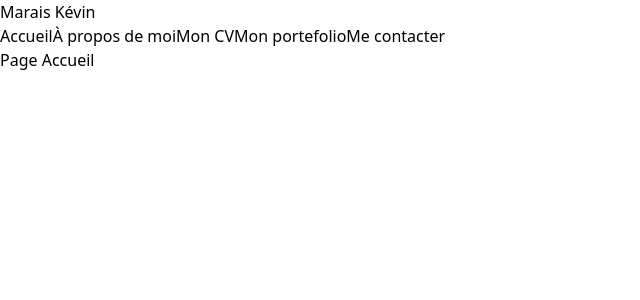
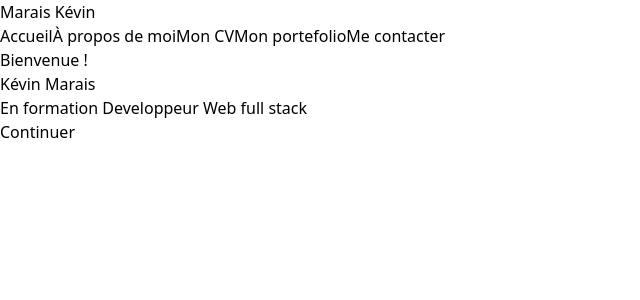
Before and after one commit to KvnMrs/Portfolio-ReactJs, a React (Create React App) app: page / in a window 1280 px wide. Shown: the top 300 px of the page, without its empty margins (0-640 px from the left). Built offline with nearby package versions, Linux system fonts and the light colour scheme.

Commit message:
06 - création squelette page Home

```diff
--- a/src/pages/Home.jsx
+++ b/src/pages/Home.jsx
@@ -1,7 +1,24 @@
 import React from "react";
+import { Link } from "react-router-dom";
 
 const Home = () => {
-  return <>Page Accueil</>;
+  return (
+    <>
+      <div>
+        <h1>Bienvenue !</h1>
+      </div>
+
+      <div>
+        <h1>Kévin Marais</h1>
+        <h2>En formation Developpeur Web full stack</h2>
+      </div>
+      <div>
+        <Link to="/a-propos">
+          <button type="button">Continuer</button>
+        </Link>
+      </div>
+    </>
+  );
 };
 
 export default Home;
```
